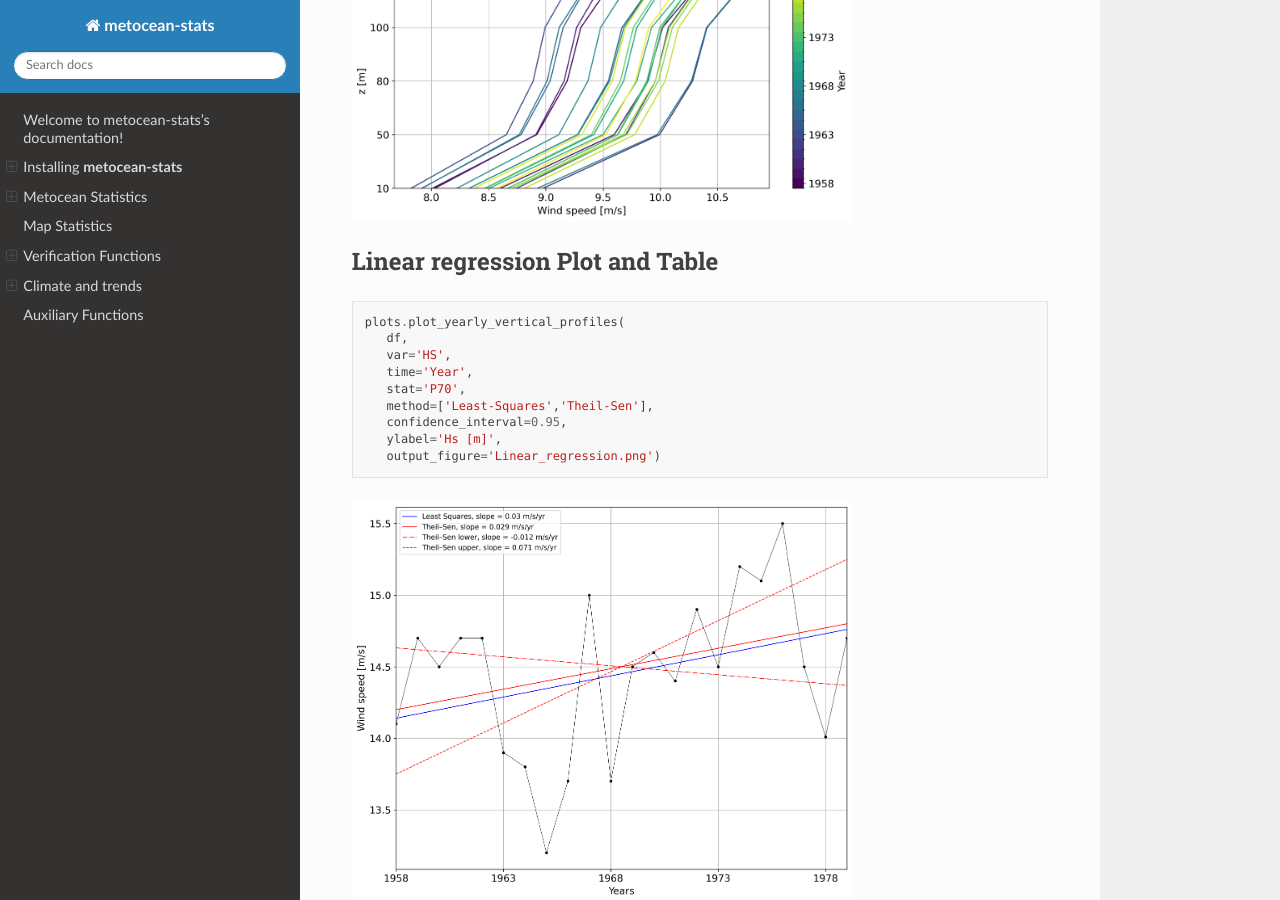
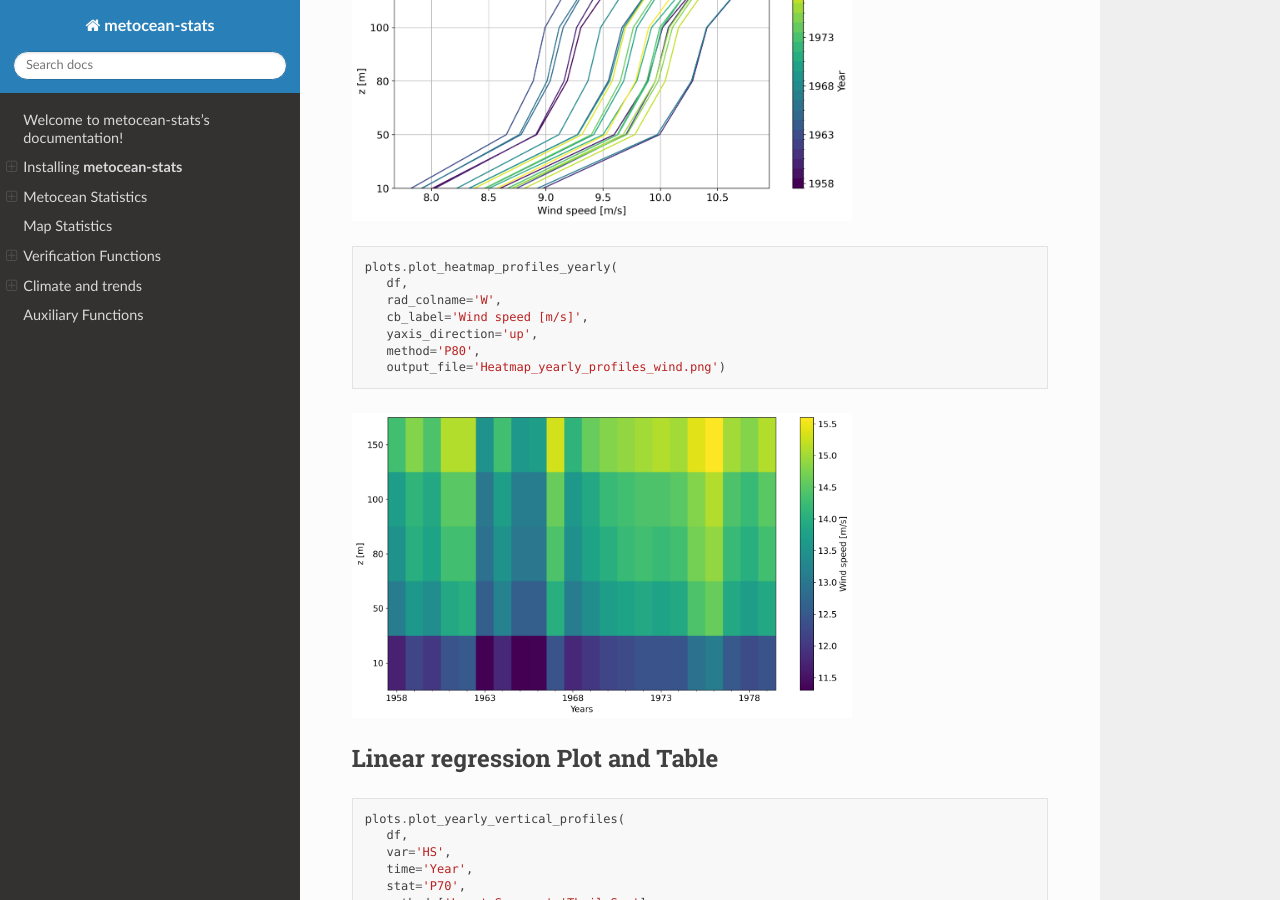
Before and after one commit to MET-OM/metocean-stats, a Sphinx documentation site: the page built from docs/index.rst, in a window 1280 px wide and 900 px high, scrolled down 77267 px. Built offline with Sphinx 7.4.7 and the Read the Docs theme 3.1.0, drawn with Linux system fonts in a browser that asks for light colours.

Commit message:
Added function plot_heatmap_profiles_yearly

```diff
--- a/docs/index.rst
+++ b/docs/index.rst
@@ -1966,6 +1966,19 @@ Yearly vertical profiles
 .. image:: files/Yearly_vertical_profiles_wind.png
    :width: 500
 
+.. code-block:: python
+
+   plots.plot_heatmap_profiles_yearly(
+      df,
+      rad_colname='W',
+      cb_label='Wind speed [m/s]',
+      yaxis_direction='up',
+      method='P80',
+      output_file='Heatmap_yearly_profiles_wind.png')
+
+.. image:: files/Heatmap_yearly_profiles_wind.png
+   :width: 500
+
 Linear regression Plot and Table
 --------------------------------
 
```
Also changed, not shown: docs/files/Heatmap_yearly_profiles_wind.png (added), 2 other files.
